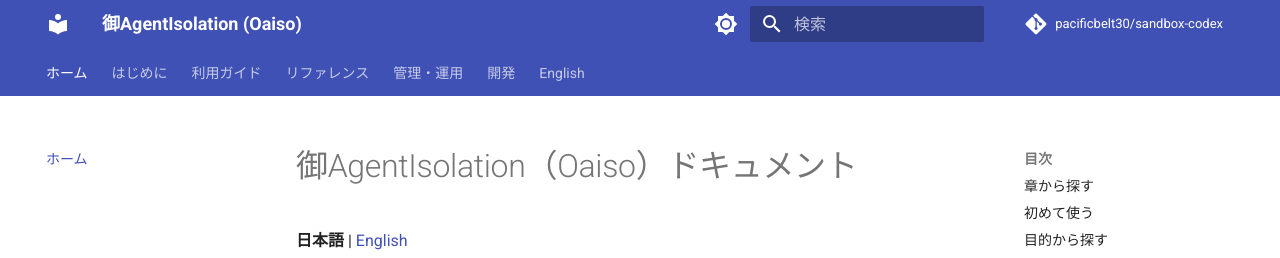
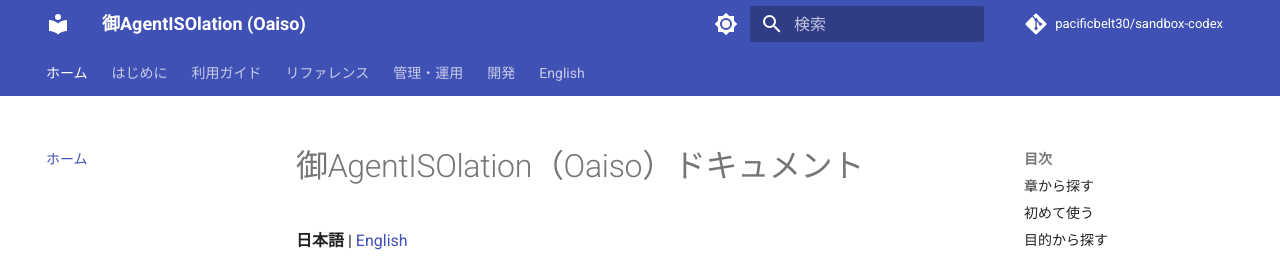
Before and after one commit to pacificbelt30/sandbox-codex, an MkDocs documentation site: the page built from doc/index.md, in a window 1280 px wide and 900 px high. Shown: the top 258 px of the window. Built offline with MkDocs 1.6.1 and Material for MkDocs 9.7.7, drawn with Linux system fonts in a browser that asks for light colours; comment, search, counter and statistics services are not loaded; some of the changed text lies outside the part shown.

```diff
--- a/doc/index.md
+++ b/doc/index.md
@@ -1,4 +1,4 @@
-# 御AgentIsolation（Oaiso）ドキュメント
+# 御AgentISOlation（Oaiso）ドキュメント
 
 **日本語** | [English](en/index.md)
 
--- a/mkdocs.yml
+++ b/mkdocs.yml
@@ -1,5 +1,5 @@
-site_name: 御AgentIsolation (Oaiso)
-site_description: 御AgentIsolation（Oaiso）— AIエージェントの隔離実行基盤。コマンドは oaiso。
+site_name: 御AgentISOlation (Oaiso)
+site_description: 御AgentISOlation（Oaiso）— AIエージェントの隔離実行基盤。コマンドは oaiso。
 site_url: https://pacificbelt30.github.io/sandbox-codex/
 repo_name: pacificbelt30/sandbox-codex
 repo_url: https://github.com/pacificbelt30/sandbox-codex
```
Also changed, not shown: other parts of doc/index.md (+1 -1 lines), README.md (+3 -3 lines), doc/commands/ui.md (+1 -1 lines), doc/en/index.md (+2 -2 lines), doc/migration.md (+1 -1 lines), 5 other files.
